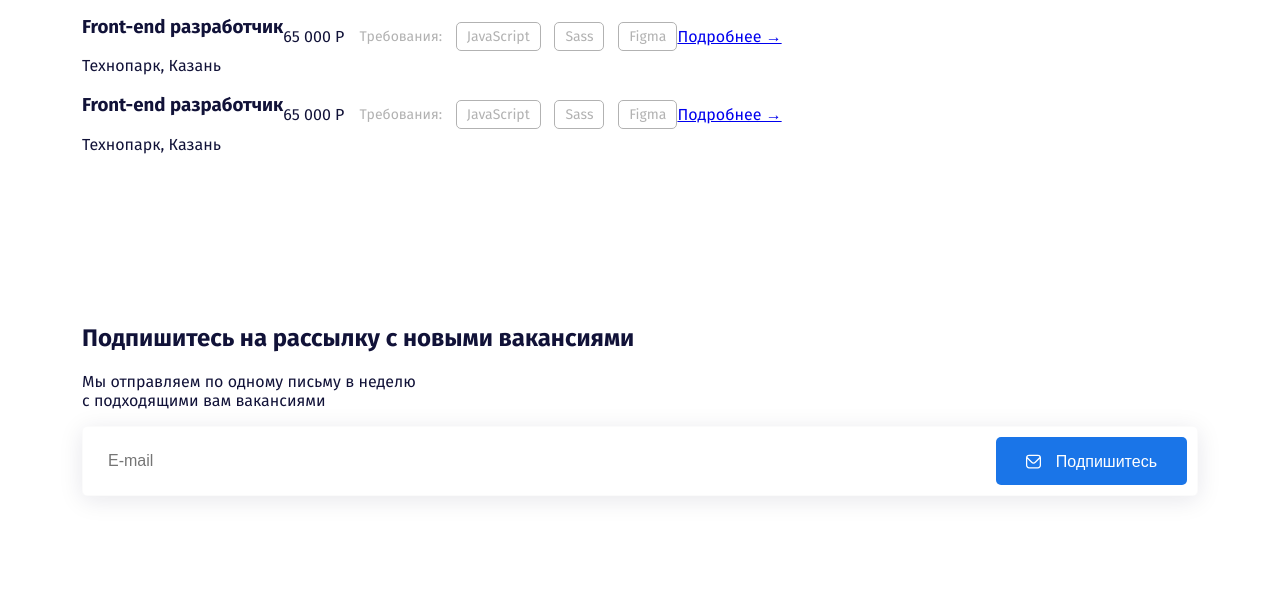
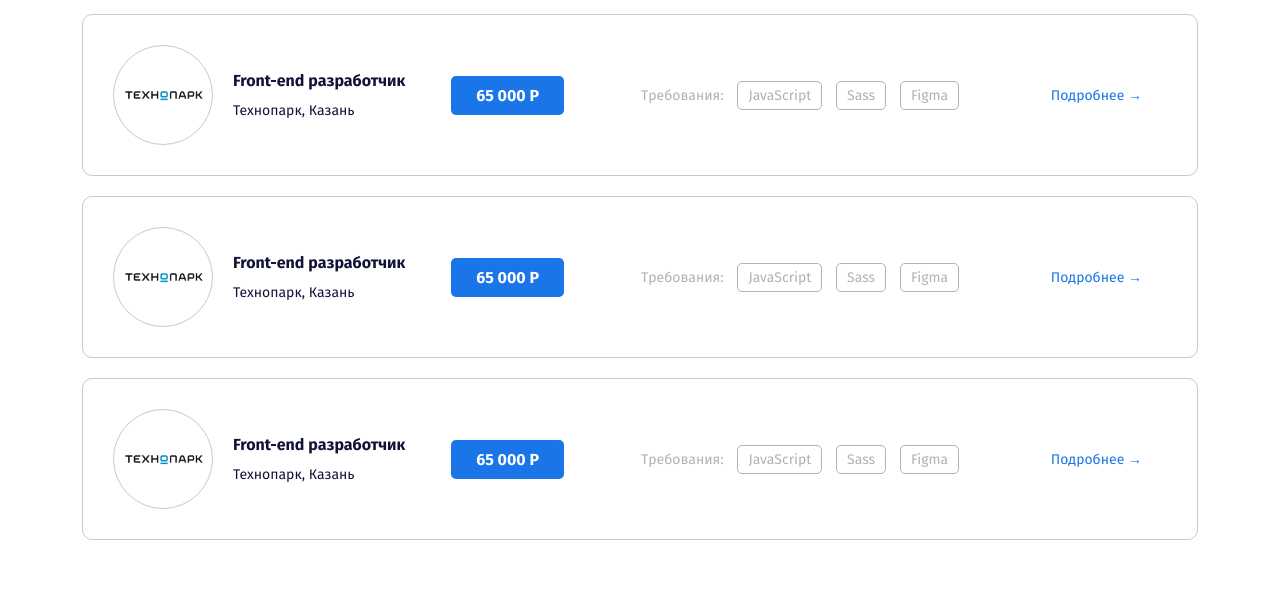
Before and after one commit to OldBorodach/findyourjob, a plain HTML site: page index.html in a window 1280 px wide. Shown: the part 1343-1938 px from the top of the page. Drawn offline with Linux system fonts and the light colour scheme.

Commit message:
Add files via upload

```diff
--- a/css/style.css
+++ b/css/style.css
@@ -1,88 +1,90 @@
 *,
 *::before,
-*::after{
-	box-sizing: border-box; /*размер коробки: рамка-коробка*/
+*::after {
+	box-sizing: border-box;
+	/*размер коробки: рамка-коробка*/
 }
 
-body{
+body {
 	font-family: 'Fira Sans', sans-serif;
 	font-size: 16px;
 	color: #111238;
+	margin: 0;
 }
 
-.header{
-	background:#f2f3f6;
+.header {
+	background: #f2f3f6;
 }
 
-.menu{
+.menu {
 	list-style: none;
 	padding: 0;
 	margin: 0;
-/*display: flex; (а так можно ли было!?)*/
 }
 
 .menu-item:not(:last-child) {
 	margin-right: 20px;
 }
 
-.menu-link{
+.menu-link {
 	color: #111238;
 	text-decoration: none;
 }
 
-.button{
-text-decoration: none;
-display: inline-block;
-border: none; /*убрать обводку кнопки*/
-font-size: 16px;
+.button {
+	text-decoration: none;
+	display: inline-block;
+	border: none;
+	/*убрать обводку кнопки*/
+	font-size: 16px;
 }
 
-.button-link{
+.button-link {
 	color: #111238;
 	padding: 10px;
 	margin-right: 30px;
 }
 
-.button-primary{
+.button-primary {
 	background: #1A75E8;
-	color:#fff ;
+	color: #fff;
 	border-radius: 5px;
 	padding: 15px 30px;
 }
 
-.button-icon{
+.button-icon {
 	vertical-align: middle;
 	margin-right: 10px;
 }
 
-.button-text{
+.button-text {
 	vertical-align: middle;
 }
 
-.hero-title{
+.hero-title {
 	font-size: 44px;
 	line-height: 53px;
 	margin-bottom: 15px;
 	margin-top: 42px;
 }
 
-.hero-text{
+.hero-text {
 	font-size: 18px;
 	line-height: 23px;
 	margin-bottom: 30px;
 
 }
 
-.input-group{
+.input-group {
 	background-color: #fff;
-	border: 1px solid rgba(209,209,209,0.1);
+	border: 1px solid rgba(209, 209, 209, 0.1);
 	border-radius: 5px;
-	box-shadow: 0px 4px 25px rgba(15,17,56,0.1);
+	box-shadow: 0px 4px 25px rgba(15, 17, 56, 0.1);
 	padding: 10px;
 	margin-bottom: 25px;
 }
 
-.input{
+.input {
 	background-color: #fff;
 	border: none;
 	flex-grow: 1;
@@ -91,18 +93,19 @@ font-size: 16px;
 	padding-left: 15px;
 }
 
-.input:focus{
-outline:  1px dotted #555; /*обводка */
+.input:focus {
+	outline: 1px dotted #555;
+	/*обводка */
 }
 
-.tags-group{
+.tags-group {
 	padding-left: 15px;
 	color: #B2B2B2;
 	font-size: 14px;
 	line-height: 17px;
 }
 
-.tag{
+.tag {
 	color: #B2B2B2;
 	text-decoration: none;
 	padding: 5px 10px;
@@ -111,36 +114,149 @@ outline:  1px dotted #555; /*обводка */
 	border-radius: 5px;
 }
 
-.section{
+.section {
 	padding-top: 70px;
 	padding-bottom: 80px;
 }
 
-.section-title{
+.section-title {
 	margin-bottom: 40px;
 	margin-top: 0;
 }
 
-.card{
+.card {
 	text-decoration: none;
-	color:#111238;
+	color: #111238;
 	background: #F2F3F6;
 	border-radius: 10px;
 	padding: 35px;
-	transition: background 0.5s,color 0.5s;
+	transition: background 0.5s, color 0.5s;
 }
 
-.card:hover{
+.card:hover {
 	background: #1a75e8;
 	color: #fff;
 }
 
-.card:hover .card-icon{
-	fill:#fff
+.card:hover .card-icon {
+	fill: #fff
 }
 
-.card-icon{
-	fill:#111238;
+.card-icon {
+	fill: #111238;
 	margin-bottom: 15px;
 	transition: fill 0.5s;
 }
+
+.offer {
+	border: 1px solid #C5C9D5;
+	box-sizing: border-box;
+	border-radius: 10px;
+	padding: 30px;
+	margin-bottom: 20px;
+}
+
+.offer-image {
+	width: 100px;
+	height: 100px;
+	border: 1px solid #C5C9D5;
+	box-sizing: border-box;
+	border-radius: 50px;
+	background: #fff url(../img/технопарк.png) no-repeat center / contain;
+}
+
+.offer-title {
+	margin-left: 20px;
+
+}
+
+.offer-heading {
+	font-size: 16px;
+	line-height: 19px;
+	margin-bottom: 10px;
+	margin-top: 0;
+}
+
+.offer-place {
+	font-size: 14px;
+	line-height: 17px;
+}
+
+.offer-salary {
+	margin-left: 46px;
+	margin-right: 62px;
+	font-weight: bold;
+	font-size: 16px;
+	line-height: 19px;
+	color: #fff;
+	background: #1A75E8;
+	padding: 10px 25px;
+	border-radius: 5px;
+}
+
+.more {
+	font-size: 14px;
+	line-height: 17px;
+	color: #1A75E8;
+	text-decoration: none;
+	margin-left: auto;
+	margin-right: 25px;
+}
+
+.subscribe {
+	background: #F2F3F6;
+}
+
+.subscribe-form {
+	max-width: 460px;
+	margin: auto;
+	text-align: center;
+}
+
+.subscribe-title {
+	font-size: 36px;
+	line-height: 43px;
+	margin-bottom: 20px;
+}
+
+.subscribe-subtitle {
+	font-size: 18px;
+	line-height: 140%;
+	margin-bottom: 40px;
+}
+
+.footer {
+	padding-top: 70px;
+	padding-bottom: 100px;
+}
+
+.footer-text {
+	color: #B2B2B2;
+}
+
+.footer-copyright {
+	color: #B2B2B2;
+}
+
+.footer-title {
+	margin-top: 0;
+	margin-bottom: 15px;
+	font-weight: bold;
+	font-size: 16px;
+	line-height: 19px;
+}
+
+.footer-list {
+	padding: 0;
+	margin: 0;
+	list-style: none;
+}
+
+.footer-list-link {
+	display: block;
+	margin: 10px;
+	font-size: 16px;
+	line-height: 19px;
+	color: #111238;
+	text-decoration: none;
+}
```
